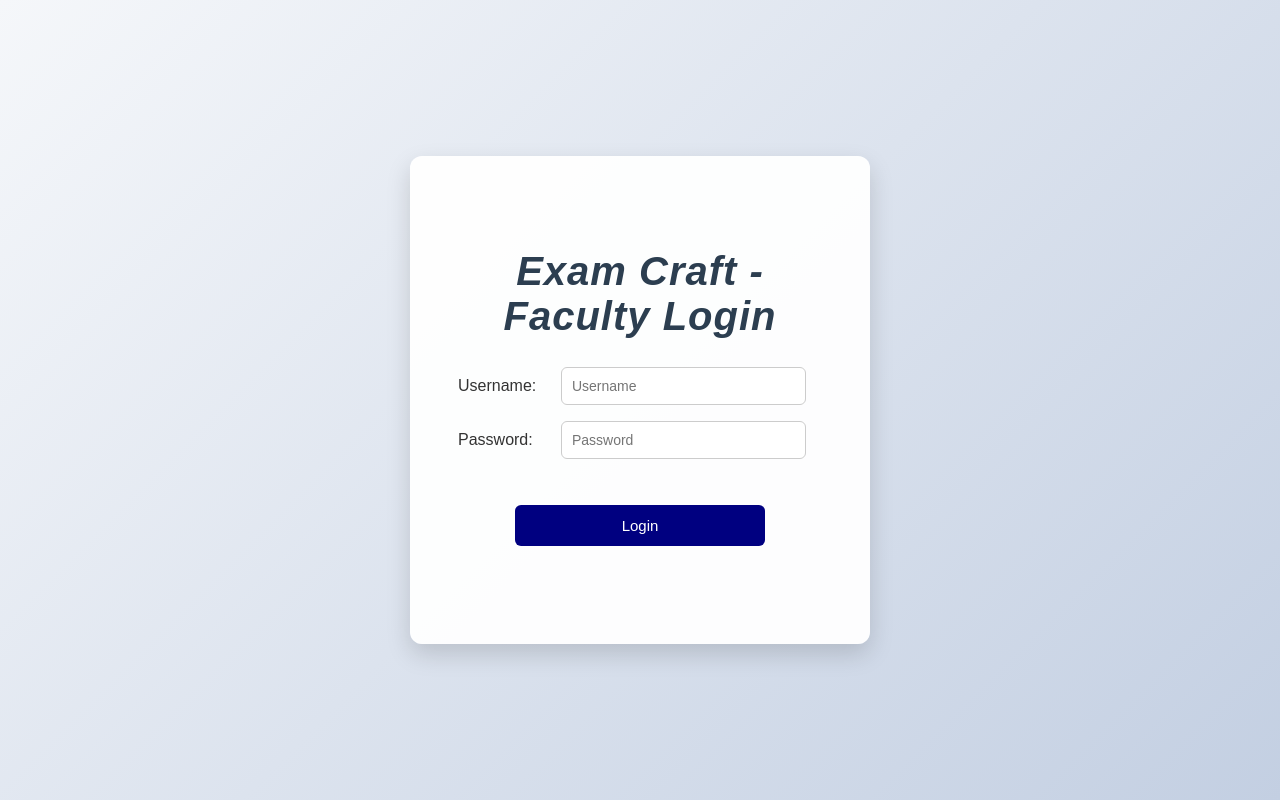
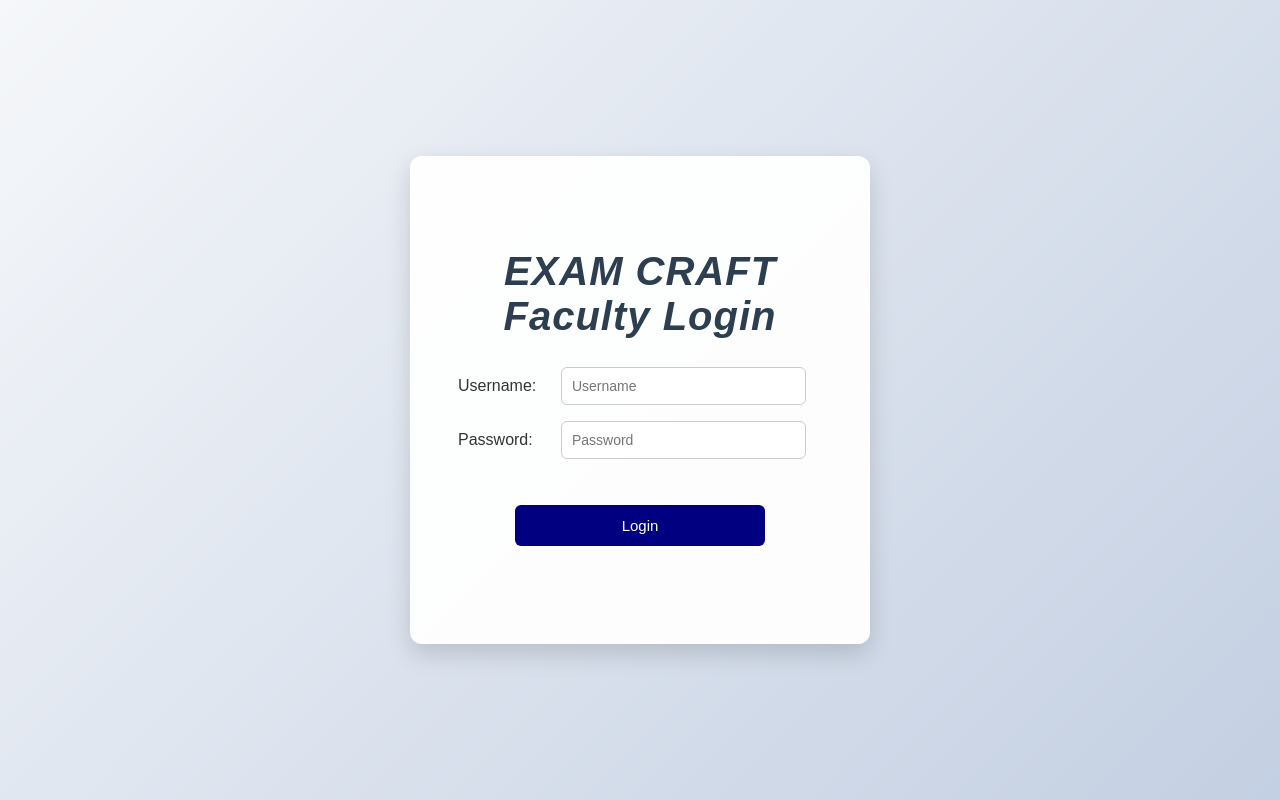
Before and after one commit to Anantha-Harini/Exam-Craft, a React (Vite) app in the folder teacher-react/: page / in a window 1280 px wide. Built offline with nearby package versions, Linux system fonts and the light colour scheme.

Commit message:
Update 3

```diff
--- a/teacher-react/src/components/Dashboard.jsx
+++ b/teacher-react/src/components/Dashboard.jsx
@@ -4,7 +4,7 @@ import "./dashboard.css";
 export function Dashboard() {
     const navigate = useNavigate();
     return (<div className="dashboard-page">
-        <h1><i>Exam Craft - Faculty Portal</i></h1>
+        <h1><i>EXAM CRAFT - Faculty Portal</i></h1>
         <br></br>
 
         <div className="dashboard-cards">
--- a/teacher-react/src/components/Login.jsx
+++ b/teacher-react/src/components/Login.jsx
@@ -10,7 +10,7 @@ export function Login() {
     return (<>
         <div className="login-container">
             <div className="login-card">
-                <h2><i>Exam Craft - Faculty Login</i></h2>
+                <h2><i>EXAM CRAFT  Faculty Login</i></h2>
                 <table>
                     <thead></thead>
                     <tbody>
```
Also changed, not shown: 1 other file (tests, documents, lock files or other folders).
